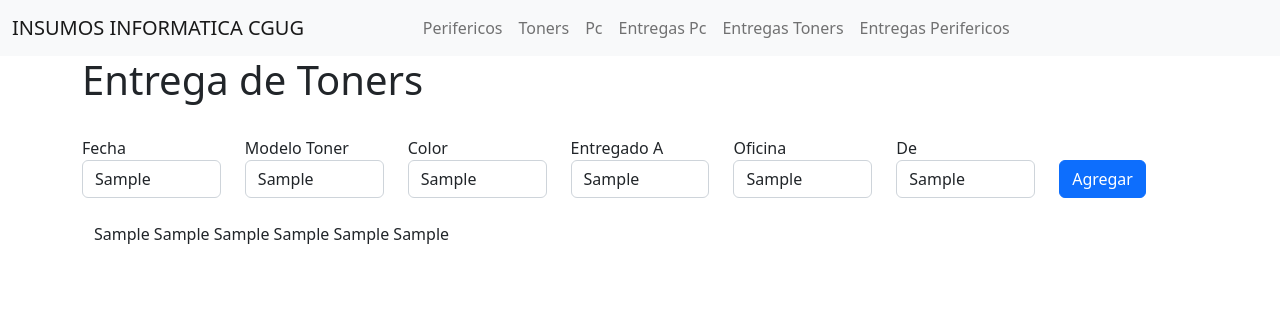
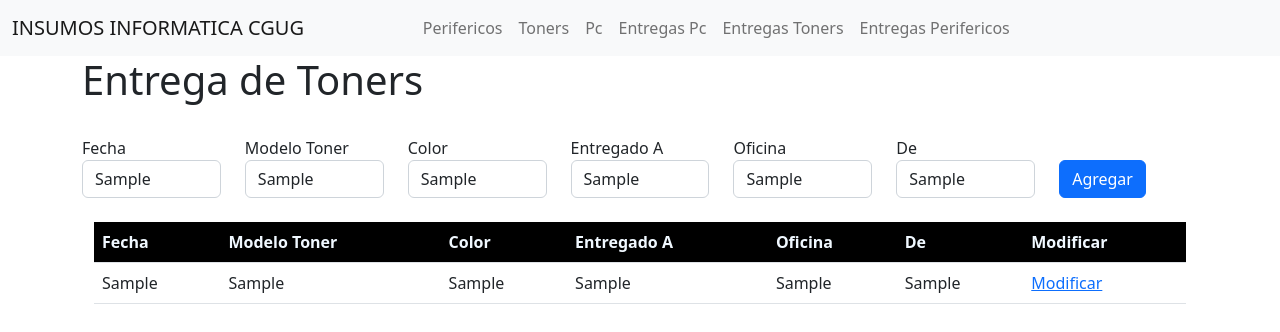
Before and after one commit to Gaston-Diaz/Inventario-Info, an Angular app: page /entregaToners in a window 1280 px wide. Both pictures are taken after typing "Sample", "Sample", "Sample", "Sample", "Sample", "Sample" into the empty fields and a click on the button "Agregar". Shown: the top 332 px of the page. Built offline with nearby package versions, Linux system fonts and the light colour scheme.

Commit message:
Se trabajo sobre la modificacion de datos en el componente entrega de toners

```diff
--- a/src/app/app-routing.module.ts
+++ b/src/app/app-routing.module.ts
@@ -5,6 +5,7 @@ import { ModEpcComponent } from './components/entrega-pc/mod-epc/mod-epc.compone
 import { EntregaProductosComponent } from './components/entrega-productos/entrega-productos.component';
 import { ModEProdComponent } from './components/entrega-productos/mod-eprod/mod-eprod.component';
 import { EntregaTonersComponent } from './components/entrega-toners/entrega-toners.component';
+import { ModEtonerComponent } from './components/entrega-toners/mod-etoner/mod-etoner.component';
 import { ModPCComponent } from './components/pcs/mod-pc/mod-pc.component';
 import { PcsComponent } from './components/pcs/pcs.component';
 import { ModPerisfericosComponent } from './components/perifericos/mod-perisfericos/mod-perisfericos.component';
@@ -24,7 +25,8 @@ const routes: Routes = [
   {path: 'actPeriferico/:id', component:ModPerisfericosComponent},
   {path: 'actPC/:id', component:ModPCComponent},
   {path: 'actEPC/:id',component: ModEpcComponent},
-  {path: 'actEP/:id',component:ModEProdComponent}
+  {path: 'actEP/:id',component:ModEProdComponent},
+  {path: 'actET/:id',component:ModEtonerComponent}
 ];
 
 @NgModule({
--- a/src/app/components/entrega-toners/entrega-toners.component.css
+++ b/src/app/components/entrega-toners/entrega-toners.component.css
@@ -0,0 +1,4 @@
+th{
+    background-color: black;
+    color: aliceblue;
+}
--- a/src/app/components/entrega-toners/entrega-toners.component.html
+++ b/src/app/components/entrega-toners/entrega-toners.component.html
@@ -45,8 +45,35 @@
     <div class="container">
         <div class="row">
             <div class="col">
+                <!--
                 <div *ngFor="let etoner of etoners">
                     {{etoner.fecha}} {{etoner.idToner}} {{etoner.color}} {{etoner.entregadoA}} {{etoner.oficina}} {{etoner.de}}
+                </div>-->
+                <div>
+                    <table class="table">
+                        <thead>
+                            <tr>
+                                <th scope="col">Fecha</th>
+                                <th scope="col">Modelo Toner</th>
+                                <th scope="col">Color</th>
+                                <th scope="col">Entregado A</th>
+                                <th scope="col">Oficina</th>
+                                <th scope="col">De</th>
+                                <th scope="col">Modificar</th>
+                            </tr>
+                        </thead>
+                        <tbody *ngFor="let etoner of etoners, let indice = index">
+                            <tr>
+                                <td>{{etoner.fecha}}</td>
+                                <td>{{etoner.idToner}}</td>
+                                <td>{{etoner.color}}</td>
+                                <td>{{etoner.entregadoA}}</td>
+                                <td>{{etoner.oficina}}</td>
+                                <td>{{etoner.de}}</td>
+                                <td><a [routerLink]="['/actET',indice]">Modificar</a></td>
+                            </tr>
+                        </tbody>
+                    </table>
                 </div>
             </div>
         </div>
--- a/src/app/components/entrega-toners/mod-etoner/mod-etoner.component.ts
+++ b/src/app/components/entrega-toners/mod-etoner/mod-etoner.component.ts
@@ -1,4 +1,7 @@
 import { Component, OnInit } from '@angular/core';
+import { ActivatedRoute, Router } from '@angular/router';
+import { EToner } from 'src/app/models/eToner.model';
+import { SEtonerServiceService } from 'src/app/services/s-etoner-service.service';
 
 @Component({
   selector: 'app-mod-etoner',
@@ -7,13 +10,24 @@ import { Component, OnInit } from '@angular/core';
 })
 export class ModEtonerComponent implements OnInit {
   titulo = "Modificar Datos - Entrega Toners"
-  constructor() { }
+  constructor(private route:ActivatedRoute, private etService: SEtonerServiceService,private router: Router) { }
 
   ngOnInit(): void {
+    this.indice = this.route.snapshot.params['id'];
+    let et: EToner = this.etService.buscarEtoner(this.indice);
+
+    this.inputFechaM = et.fecha;
+    this.inputIdTonerM = et.idToner;
+    this.inputColorM = et.color;
+    this.inputEntregadoAM = et.entregadoA;
+    this.inputOficinaM = et.oficina;
+    this.inputDeM = et.de;
   }
 
   modificarET(){
-
+    let miET = new EToner(this.inputFechaM,this.inputIdTonerM,this.inputColorM,this.inputEntregadoAM,this.inputOficinaM,this.inputDeM);
+    this.etService.actualizarEtoner(this.indice,miET);
+    this.router.navigate(['/entregaToners']);
   }
 
   inputFechaM:string= "";
@@ -23,4 +37,6 @@ export class ModEtonerComponent implements OnInit {
   inputOficinaM:string= "";
   inputDeM:string = "";
 
+  indice: number;
+
 }
```
